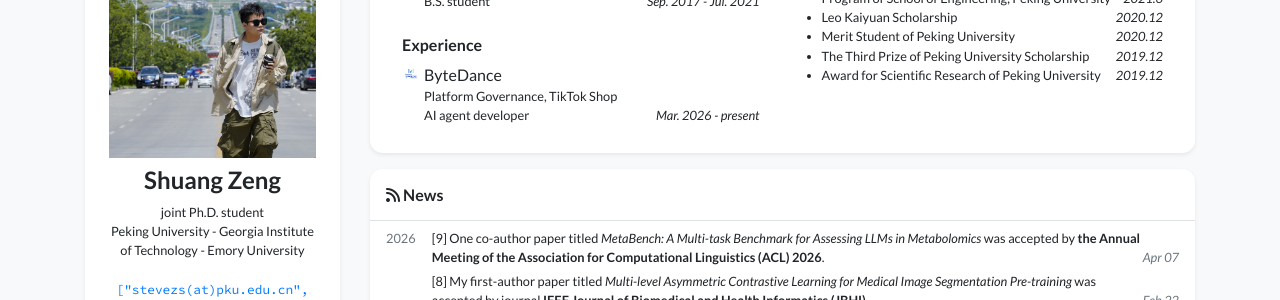
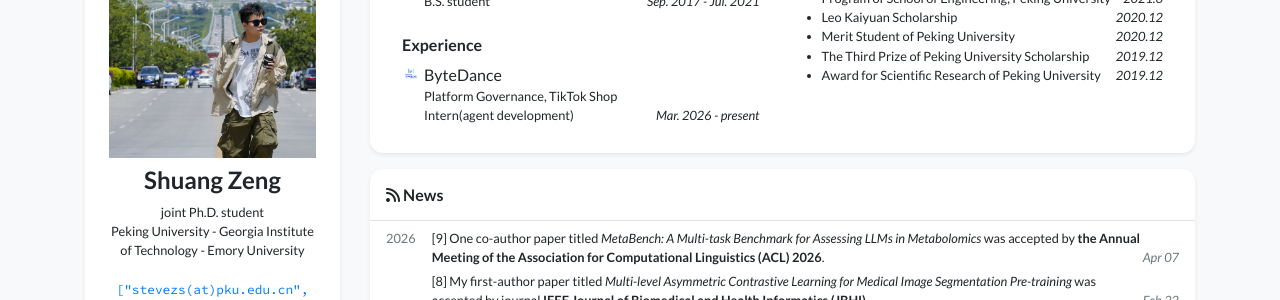
Before and after one commit to stevezs315/stevezs315.github.io, a Jekyll site: the page built from index.html, in a window 1280 px wide and 900 px high, scrolled down 731 px. Shown: the part 153-453 px from the top of the window. Built offline with Jekyll 4.4.1, drawn with Linux system fonts in a browser that asks for light colours; nearby versions of some CDN libraries; a style sheet for code colours, icons or effects is not loaded.

Commit message:
Update profile.yml

```diff
--- a/_data/profile.yml
+++ b/_data/profile.yml
@@ -74,7 +74,7 @@ experience:
   logo: /assets/images/badges/bytedance_logo.jpg
   position: >-
     Platform Governance, TikTok Shop <br/>
-    AI agent developer
+    Intern(agent development)
   date: Mar. 2026 - present
 
 
```
